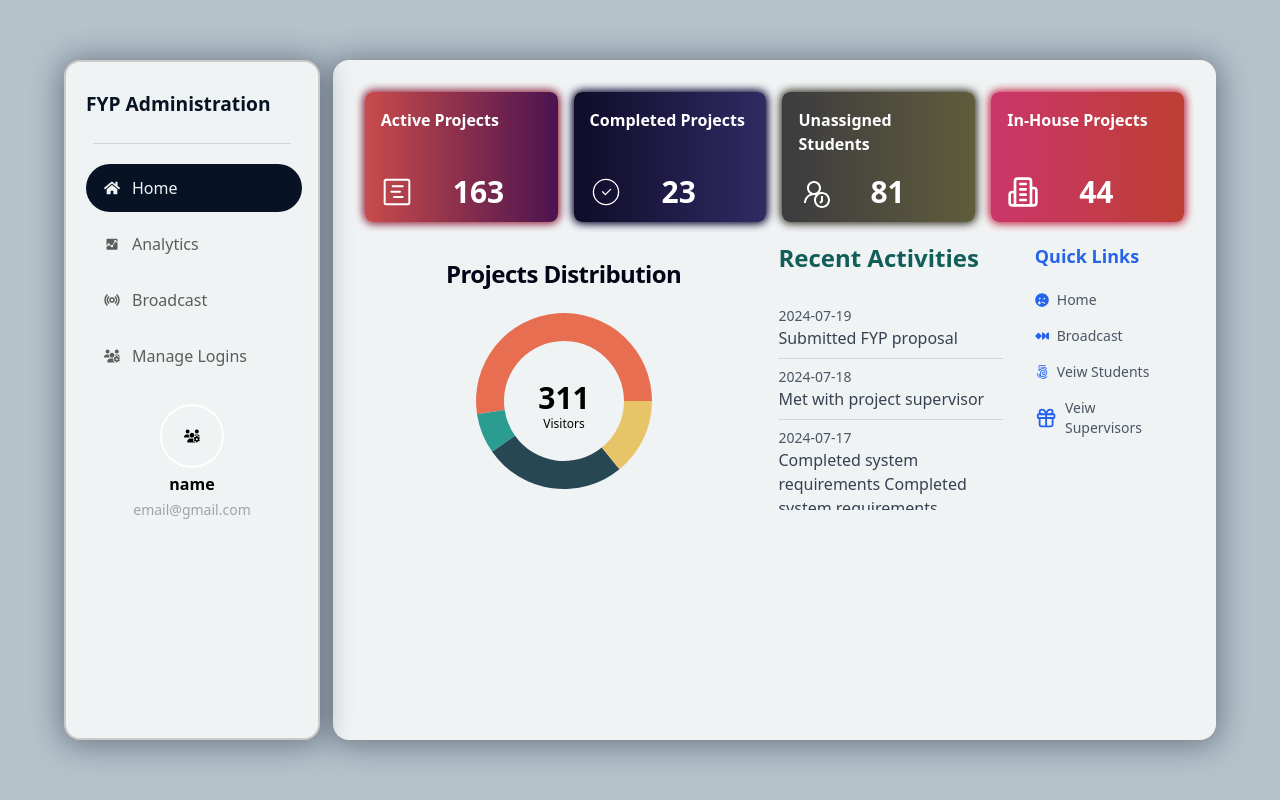
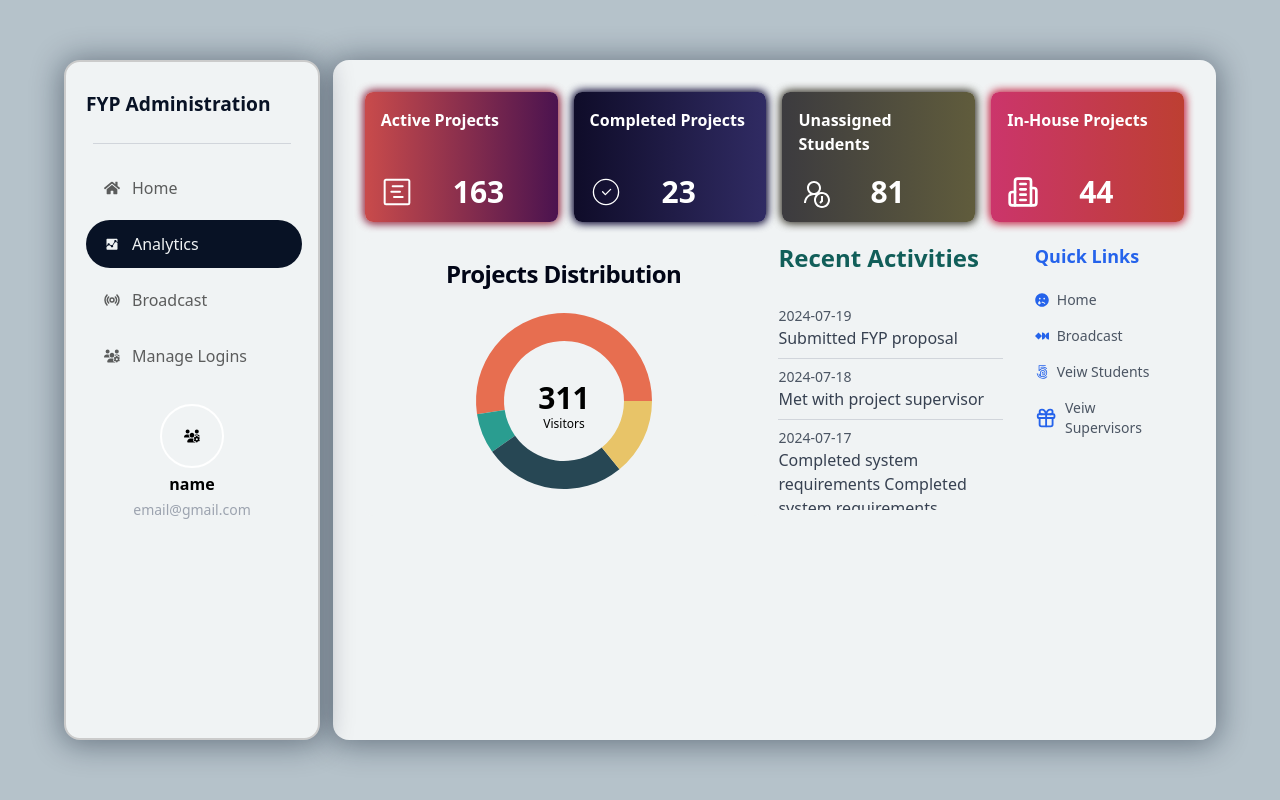
Before and after one commit to mubarakali826/Final-Year-Project-Administration-System, a React (Vite) app: page / in a window 1280 px wide. Shown: the top 800 px of the page. Built offline with nearby package versions, Linux system fonts and the light colour scheme.

Commit message:
radar chart and area chart with dummy data

```diff
--- a/src/components/Login/Sidebar/Sidebar.jsx
+++ b/src/components/Login/Sidebar/Sidebar.jsx
@@ -18,13 +18,13 @@ const Sidebar = () => {
         <hr className="w-[90%] m-auto border-t-[1.5px] border-gray-300" />
         {current === "admin" ? (
           <ul className="mt-5 pl-1">
-            <li className="mb-2 rounded-full active">
+            <li className="mb-2 rounded-full ">
               <a href="/admin-home">
                 <FaHome />
                 Home
               </a>
             </li>
-            <li className="mb-2 rounded-full">
+            <li className="mb-2 rounded-full active">
               <a href="/admin-analytics">
                 <DiGoogleAnalytics />
                 Analytics
```
